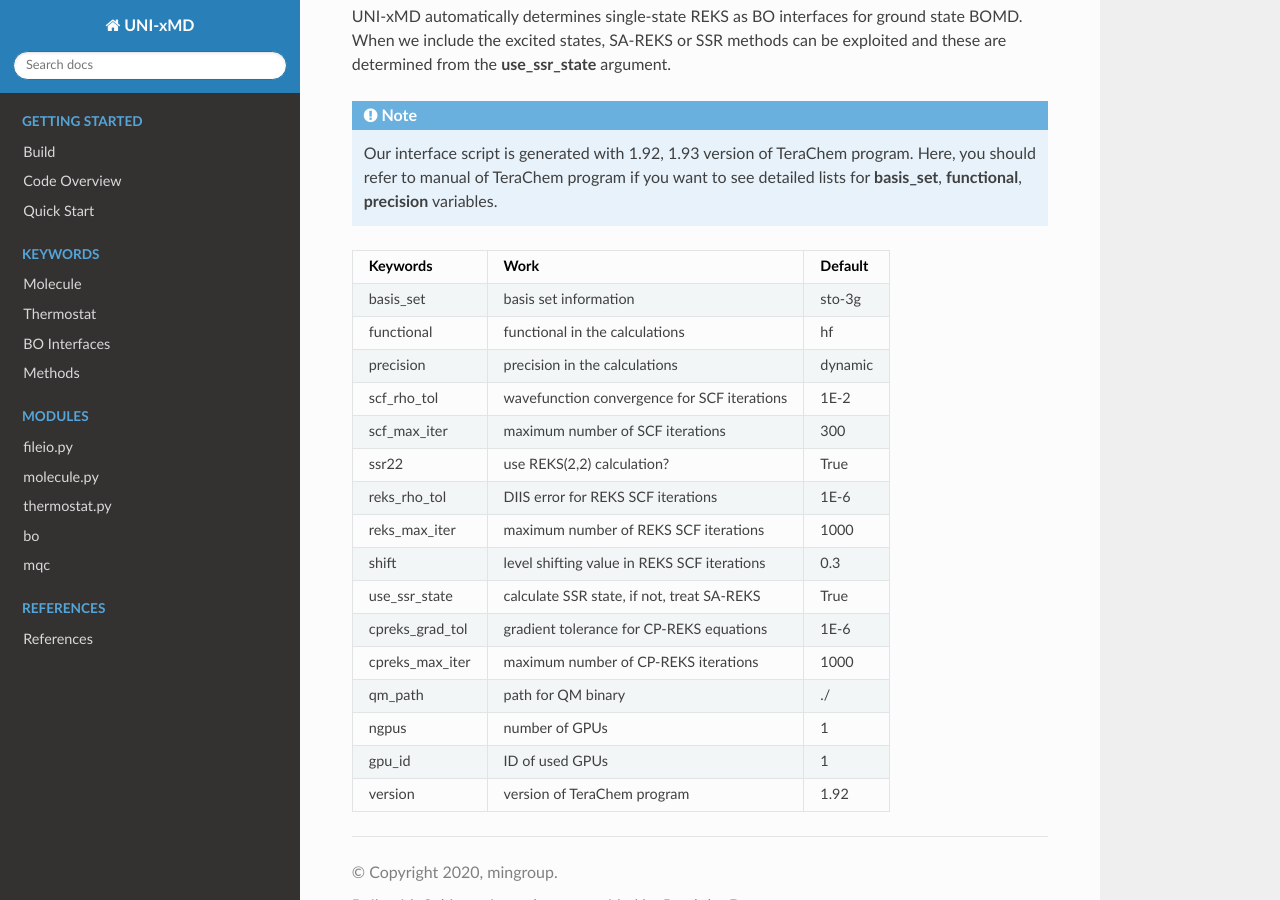
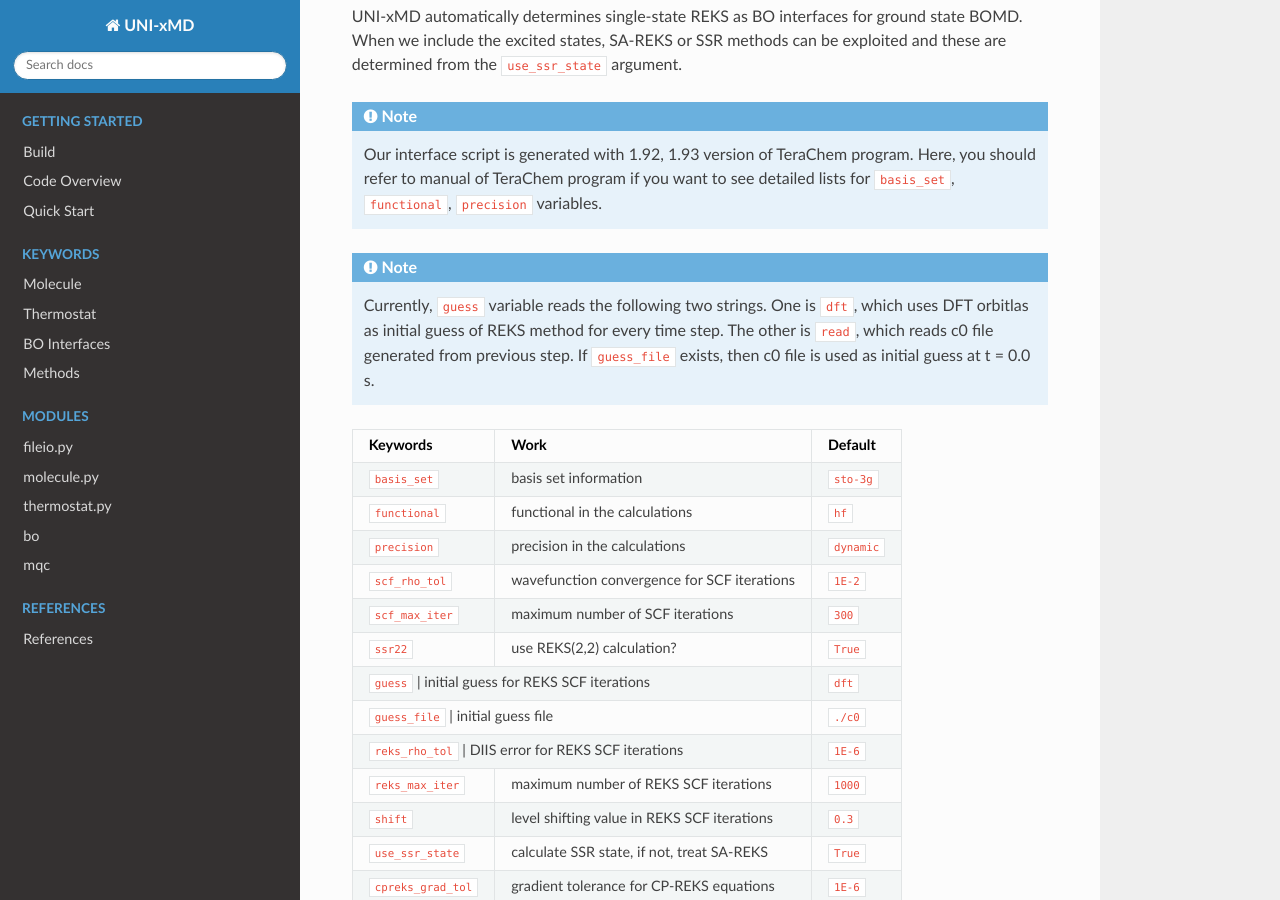
Before and after one commit to skmin-lab/unixmd, a Sphinx documentation site: the page built from docs/source/keywords/bo/terachem.rst, in a window 1280 px wide and 900 px high, scrolled down 601 px. Built offline with Sphinx 7.4.7 and the Read the Docs theme 2.0.0, drawn with Linux system fonts in a browser that asks for light colours; cross-references to code outside the pages are shown as plain code.

```diff
--- a/docs/source/keywords/bo/terachem.rst
+++ b/docs/source/keywords/bo/terachem.rst
@@ -28,44 +28,53 @@ SSR
 
 UNI-xMD automatically determines single-state REKS as BO interfaces for ground state BOMD.
 When we include the excited states, SA-REKS or SSR methods can be exploited and these are
-determined from the **use_ssr_state** argument.
+determined from the ``use_ssr_state`` argument.
 
 .. note:: Our interface script is generated with 1.92, 1.93 version of TeraChem program.
    Here, you should refer to manual of TeraChem program if you want to see detailed
-   lists for **basis_set**, **functional**, **precision** variables.
+   lists for ``basis_set``, ``functional``, ``precision`` variables.
 
-+-------------------+------------------------------------------------+---------+
-| Keywords          | Work                                           | Default |
-+===================+================================================+=========+
-| basis_set         | basis set information                          | sto-3g  |
-+-------------------+------------------------------------------------+---------+
-| functional        | functional in the calculations                 | hf      |
-+-------------------+------------------------------------------------+---------+
-| precision         | precision in the calculations                  | dynamic |
-+-------------------+------------------------------------------------+---------+
-| scf_rho_tol       | wavefunction convergence for SCF iterations    | 1E-2    |
-+-------------------+------------------------------------------------+---------+
-| scf_max_iter      | maximum number of SCF iterations               | 300     |
-+-------------------+------------------------------------------------+---------+
-| ssr22             | use REKS(2,2) calculation?                     | True    |
-+-------------------+------------------------------------------------+---------+
-| reks_rho_tol      | DIIS error for REKS SCF iterations             | 1E-6    |
-+-------------------+------------------------------------------------+---------+
-| reks_max_iter     | maximum number of REKS SCF iterations          | 1000    |
-+-------------------+------------------------------------------------+---------+
-| shift             | level shifting value in REKS SCF iterations    | 0.3     |
-+-------------------+------------------------------------------------+---------+
-| use_ssr_state     | calculate SSR state, if not, treat SA-REKS     | True    |
-+-------------------+------------------------------------------------+---------+
-| cpreks_grad_tol   | gradient tolerance for CP-REKS equations       | 1E-6    |
-+-------------------+------------------------------------------------+---------+
-| cpreks_max_iter   | maximum number of CP-REKS iterations           | 1000    |
-+-------------------+------------------------------------------------+---------+
-| qm_path           | path for QM binary                             | ./      |
-+-------------------+------------------------------------------------+---------+
-| ngpus             | number of GPUs                                 | 1       |
-+-------------------+------------------------------------------------+---------+
-| gpu_id            | ID of used GPUs                                | 1       |
-+-------------------+------------------------------------------------+---------+
-| version           | version of TeraChem program                    | 1.92    |
-+-------------------+------------------------------------------------+---------+
+.. note:: Currently, ``guess`` variable reads the following two strings.
+   One is ``dft``, which uses DFT orbitlas as initial guess of REKS method for every time step.
+   The other is ``read``, which reads c0 file generated from previous step.
+   If ``guess_file`` exists, then c0 file is used as initial guess at t = 0.0 s.
+
++---------------------+---------------------------------------------+-------------+
+| Keywords            | Work                                        | Default     |
++=====================+=============================================+=============+
+| ``basis_set``       | basis set information                       | ``sto-3g``  |
++---------------------+---------------------------------------------+-------------+
+| ``functional``      | functional in the calculations              | ``hf``      |
++---------------------+---------------------------------------------+-------------+
+| ``precision``       | precision in the calculations               | ``dynamic`` |
++---------------------+---------------------------------------------+-------------+
+| ``scf_rho_tol``     | wavefunction convergence for SCF iterations | ``1E-2``    |
++---------------------+---------------------------------------------+-------------+
+| ``scf_max_iter``    | maximum number of SCF iterations            | ``300``     |
++---------------------+---------------------------------------------+-------------+
+| ``ssr22``           | use REKS(2,2) calculation?                  | ``True``    |
++---------------------+---------------------------------------------+-------------+
+| ``guess``           | initial guess for REKS SCF iterations       | ``dft``     |
++--------------------+----------------------------------------------+-------------+
+| ``guess_file``      | initial guess file                          | ``./c0``    |
++--------------------+----------------------------------------------+-------------+
+| ``reks_rho_tol``    | DIIS error for REKS SCF iterations          | ``1E-6``    |
++---------------------+---------------------------------------------+-------------+
+| ``reks_max_iter``   | maximum number of REKS SCF iterations       | ``1000``    |
++---------------------+---------------------------------------------+-------------+
+| ``shift``           | level shifting value in REKS SCF iterations | ``0.3``     |
++---------------------+---------------------------------------------+-------------+
+| ``use_ssr_state``   | calculate SSR state, if not, treat SA-REKS  | ``True``    |
++---------------------+---------------------------------------------+-------------+
+| ``cpreks_grad_tol`` | gradient tolerance for CP-REKS equations    | ``1E-6``    |
++---------------------+---------------------------------------------+-------------+
+| ``cpreks_max_iter`` | maximum number of CP-REKS iterations        | ``1000``    |
++---------------------+---------------------------------------------+-------------+
+| ``qm_path``         | path for QM binary                          | ``./``      |
++---------------------+---------------------------------------------+-------------+
+| ``ngpus``           | number of GPUs                              | ``1``       |
++---------------------+---------------------------------------------+-------------+
+| ``gpu_id``          | ID of used GPUs                             | ``1``       |
++---------------------+---------------------------------------------+-------------+
+| ``version``         | version of TeraChem program                 | ``1.92``    |
++---------------------+---------------------------------------------+-------------+
```
Also changed, not shown: 1 other file.
